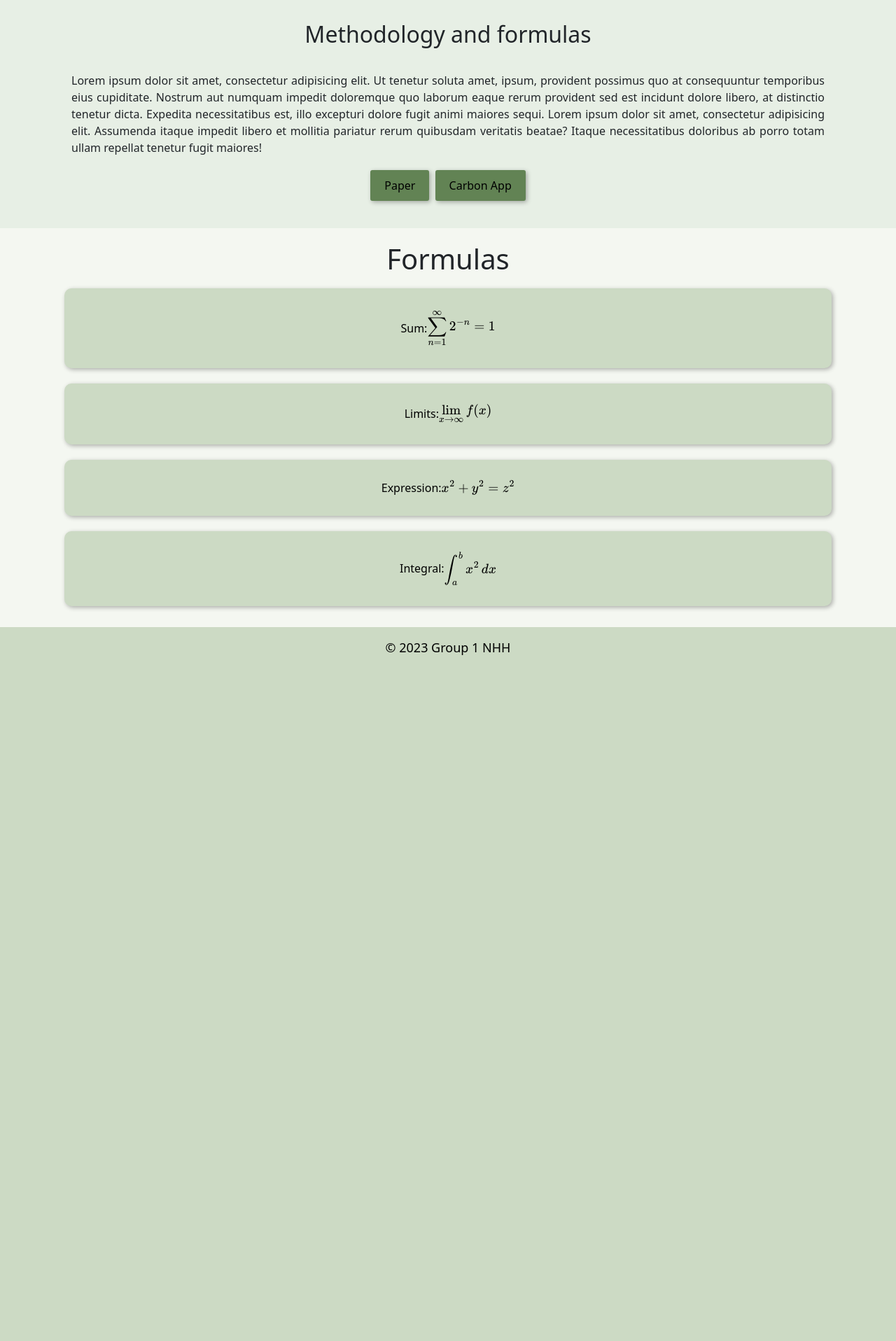
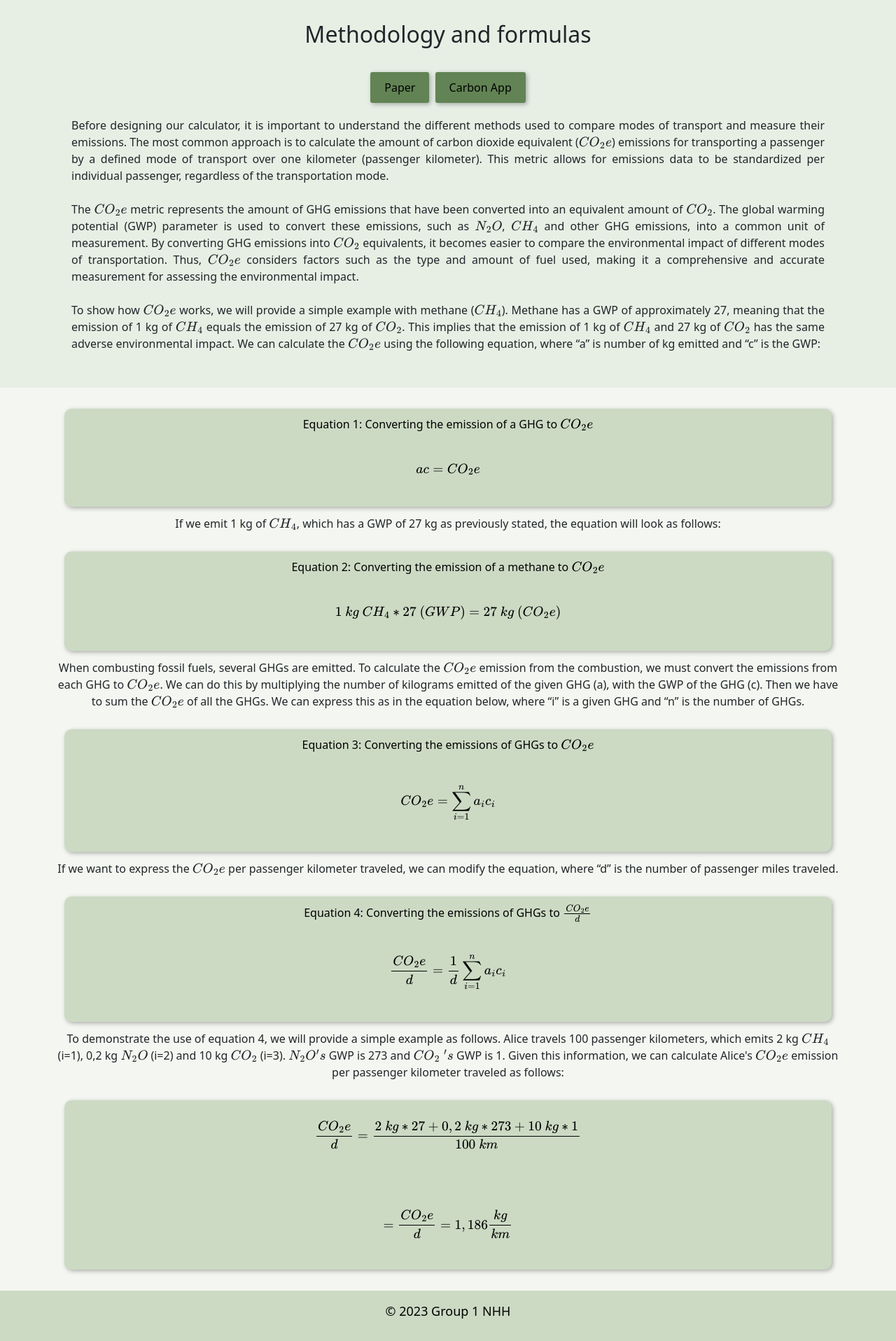
Before and after one commit to s203645/FOR19-final, a Flask app: page /methodology in a window 1280 px wide. Shown: the part 53-1969 px from the top of the page at 70% size. Before the commit the page ends 989 px from the top, so only its background shows below. Run offline with Flask 2, Linux system fonts and the light colour scheme; some libraries are stand-ins or nearby versions.

Commit message:
used latex to fix methodology page, better layout carbon app

```diff
--- a/app/static/methodology.css
+++ b/app/static/methodology.css
@@ -83,6 +83,11 @@
   box-shadow: 2px 2px 6px rgba(0, 0, 0, 0.3);
 }
 
+.box .btn {
+  margin-bottom: 20px;
+  margin-top: 0;
+}
+
 
 /* Media Queries */
 
--- a/app/templates/carbon_app.html
+++ b/app/templates/carbon_app.html
@@ -69,14 +69,18 @@
             <div class="home">
               <h2 class="text">My Data</h2>
                 <div class="container_filter">
+                  <div class="box_employee_filter">
                   <p>Filter by:</p>
                   <button type="button" value="active" class="btn btn-success" style="background-color: #628354;" id="filter_individual"> Only me </button>
                   <button type="button" value="" class="btn btn-secondary" style="background-color: #9395935e; color: grey; box-shadow: none;" id="filter_all"> Every employee </button>
+                  </div>
                 </div>
                 <div class="container_filter">
+                  <div class="box_date_filter">
                   <input type="date" name="filter_start" id="filter_start">
                   <input type="date" name="filter_end" id="filter_end">
                   <button type="button" value="" class="btn btn-success" id="filter_date"> Update timerange </button>
+                  </div>
                 </div>
             </div>
           </div>
@@ -117,7 +121,7 @@
                           <th> Kilometres</th>
                           <th> Transport</th>
                           <th> Fuel</th>
-                          <th> Co2e</th>
+                          <th> Co2e (kg)</th>
                           <th> Delete</th>
                       </tr>
                   </thead>
--- a/app/templates/methodology.html
+++ b/app/templates/methodology.html
@@ -20,12 +20,30 @@
         </div>
           <div class="header_home">
             <div class="box">
-              <p> Lorem ipsum dolor sit amet, consectetur adipisicing elit. Ut tenetur soluta amet, ipsum, provident possimus quo at consequuntur temporibus eius cupiditate. Nostrum aut numquam impedit doloremque quo laborum eaque rerum provident sed est incidunt dolore libero, at distinctio tenetur dicta. Expedita necessitatibus est, illo excepturi dolore fugit animi maiores sequi. Lorem ipsum dolor sit amet, consectetur adipisicing elit. Assumenda itaque impedit libero et mollitia pariatur rerum quibusdam veritatis beatae? Itaque necessitatibus doloribus ab porro totam ullam repellat tenetur fugit maiores!
-              </p>
               <button type="button" class="btn" data-bs-toggle="modal" data-bs-target="#paper_Modal">
                 Paper
               </button>
               <a href="{{url_for('carbon_app.carbon_application')}}" class="btn" style="color: black; text-decoration: none;">Carbon App</a>
+              <p>
+                Before designing our calculator, it is important to understand the different methods used to compare modes of transport
+                and measure their emissions. The most common approach is to calculate the amount of carbon dioxide equivalent (\(CO_2e\))
+                emissions for transporting a passenger by a defined mode of transport over one kilometer (passenger kilometer). This
+                metric allows for emissions data to be standardized per individual passenger, regardless of the transportation mode. <br> <br>
+
+                The \(CO_2e\) metric represents the amount of GHG emissions that have been converted into an equivalent
+                amount of \(CO_2\). The global warming potential (GWP) parameter is used to convert these
+                emissions, such as \(N_{2}O\), \(CH_{4}\) and other GHG emissions, into a common unit of measurement.
+                By converting GHG emissions into \(CO_2\) equivalents, it becomes easier to compare the environmental impact
+                of different modes of transportation. Thus, \(CO_2e\) considers factors such as the type and amount of fuel used,
+                making it a comprehensive and accurate measurement for assessing the environmental impact. <br> <br>
+
+                To show how \(CO_2e\) works, we will provide a simple example with methane (\(CH_{4}\)). Methane has a GWP of approximately 27,
+                meaning that the emission of 1 kg of \(CH_{4}\) equals the emission of 27 kg of \(CO_2\). This implies that the
+                emission of 1 kg of \(CH_{4}\) and 27 kg of \(CO_2\) has the same adverse environmental impact. We can calculate the \(CO_2e\)
+                using the following equation, where “a” is number of kg emitted and “c” is the GWP:
+
+
+              </p>
             </div>
           </div>
         </div>
@@ -35,25 +53,57 @@
       <section class="section_formulas">
         <div class="container">
           <div class="developers d_team">
-            <h1 style="text-align: center;"> Formulas</h1>
           </div>
           <div class="formulas">
             <div class="box-formula">
-                Sum:
-                \[ \sum_{n=1}^{\infty} 2^{-n} = 1 \]
+              <p style="text-align: center;">
+                Equation 1: Converting the emission of a GHG to \(CO_2e\) <br><br>
+                \[ac = CO_{2}e\]
+              </p>
             </div>
+            <p style="text-align: center;">
+              If we emit 1 kg of \(CH_{4}\), which has a GWP of 27 kg as previously stated, the equation will look as follows:
+            </p>
             <div class="box-formula">
-                Limits:
-                \[ \lim_{x\to\infty} f(x) \]
+                <p style="text-align: center;">
+                  Equation 2: Converting the emission of a methane to \(CO_2e\) <br><br>
+                  \[1\ kg\ CH_{4} * 27\ (GWP) = 27\ kg\ (CO_2e)\]
+                </p>
             </div>
+            <p style="text-align: center;">
+              When combusting fossil fuels, several GHGs are emitted. To calculate the \(CO_2e\) emission from the combustion, we must
+              convert the emissions from each GHG to \(CO_2e\). We can do this by multiplying the number of kilograms emitted of the
+              given GHG (a), with the GWP of the GHG (c). Then we have to sum the \(CO_2e\) of all the GHGs. We can express this as
+              in the equation below, where “i” is a given GHG and “n” is the number of GHGs.
+            </p>
             <div class="box-formula">
-                Expression:
-                \[ x^2 + y^2 = z^2 \]
+                <p>
+                  Equation 3: Converting the emissions of GHGs to \(CO_2e\) <br><br>
+                  \[CO_{2}e = \sum_{i=1}^{n} a_{i}c_{i}\]
+                </p>
             </div>
+            <p style="text-align: center;">
+              If we want to express the \(CO_2e\) per passenger kilometer traveled, we can modify the equation, where “d”
+              is the number of passenger miles traveled.
+            </p>
             <div class="box-formula">
-                Integral:
-                \[ \int_{a}^{b} x^2 \,dx \]
+                <p>
+                  Equation 4: Converting the emissions of GHGs to \(CO_2e \over d\) <br><br>
+                  \[{CO_2e \over d} = {1 \over d} \sum_{i=1}^{n} a_{i}c_{i}\]
+                </p>
             </div>
+            <p style="text-align: center;">
+              To demonstrate the use of equation 4, we will provide a simple example as follows. Alice travels 100 passenger
+              kilometers, which emits 2 kg \(CH_{4}\) (i=1), 0,2 kg \(N_{2}O\) (i=2) and 10 kg \(CO_2\) (i=3). \(N_{2}O's\) GWP is
+              273 and \(CO_{2}\ 's\) GWP is 1. Given this information, we can calculate Alice's \(CO_{2}e\) emission
+              per passenger kilometer traveled as follows:
+            </p>
+            <div class="box-formula">
+              <p>
+                \[{CO_2e \over d} = {2\ kg * 27 + 0,2\ kg * 273 + 10\ kg * 1 \over 100\ km}\] <br><br>
+                \[= {CO_2e \over d} = 1,186 {kg \over km}\]
+              </p>
+          </div>
           </div>
       </section>
            <!-- Modal -->
```
Also changed, not shown: app/static/carbon_app.css (+32 -35 lines), app/templates/home.html (+4 -4 lines).
